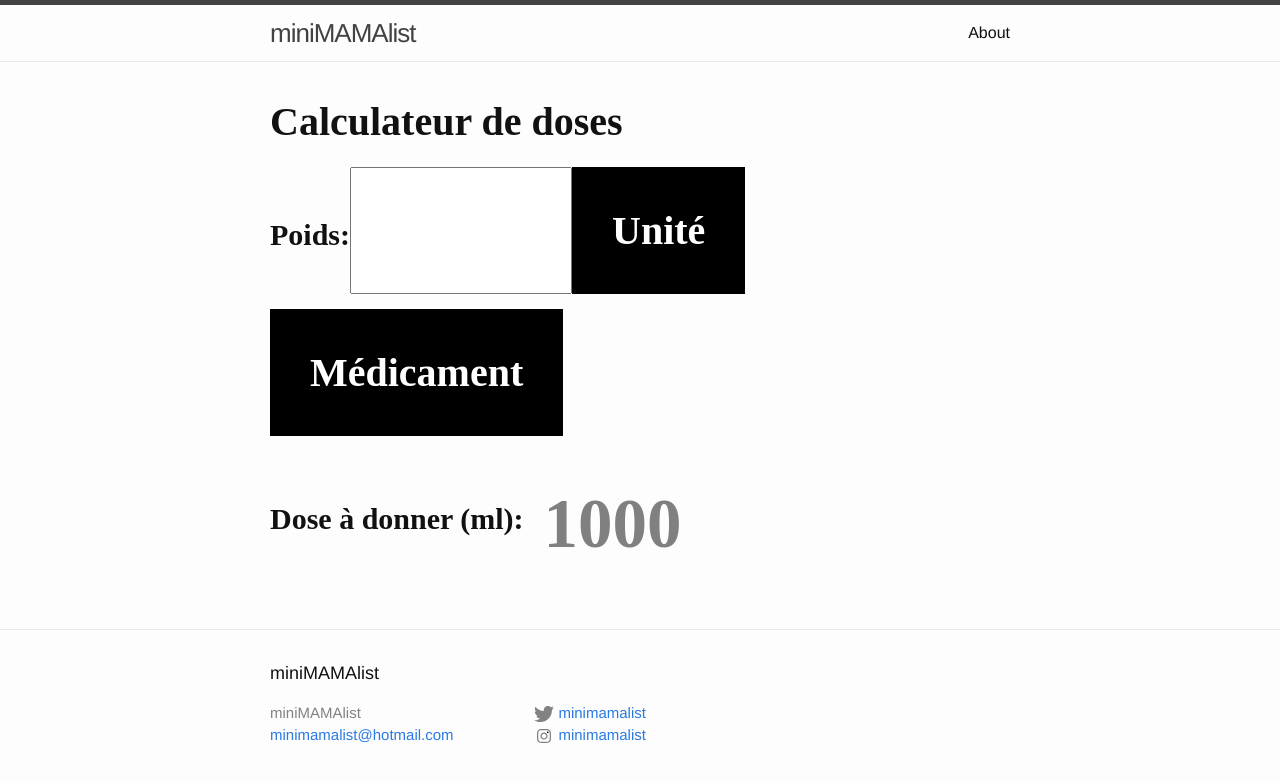
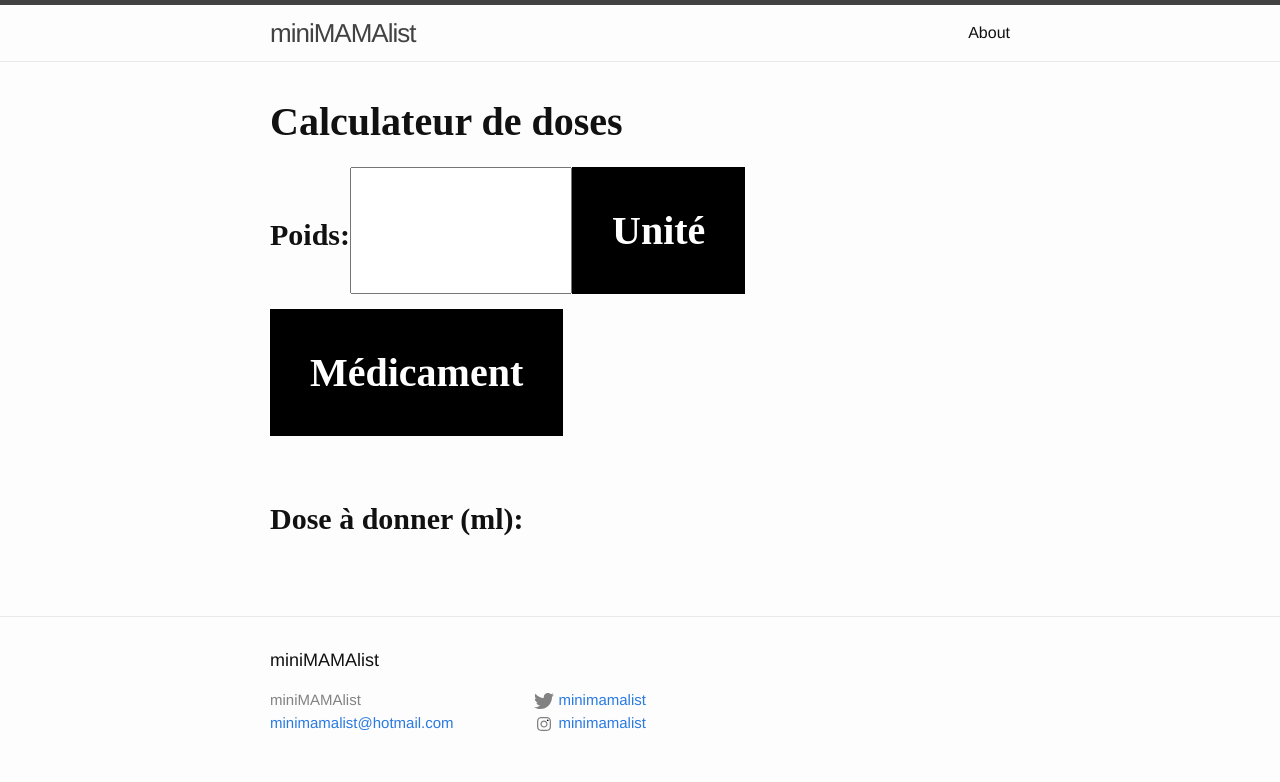
Before and after one commit to patrickboutin/patrickboutin.github.io, a Jekyll site: the page built from index.html, in a window 1280 px wide. Shown: the top 782 px of the page. Built offline with Jekyll 4.4.1, drawn with Linux system fonts in a browser that asks for light colours.

Commit message:
Update index.html

```diff
--- a/index.html
+++ b/index.html
@@ -110,7 +110,7 @@ output {
 </p>
 <form>
   <label>Dose à donner (ml):</label>
-  <output>1000</output>
+  <output id="result"></output>
 </form>
 
 <script>
```
Also changed, not shown: other parts of index.html (+3 -0 lines).
